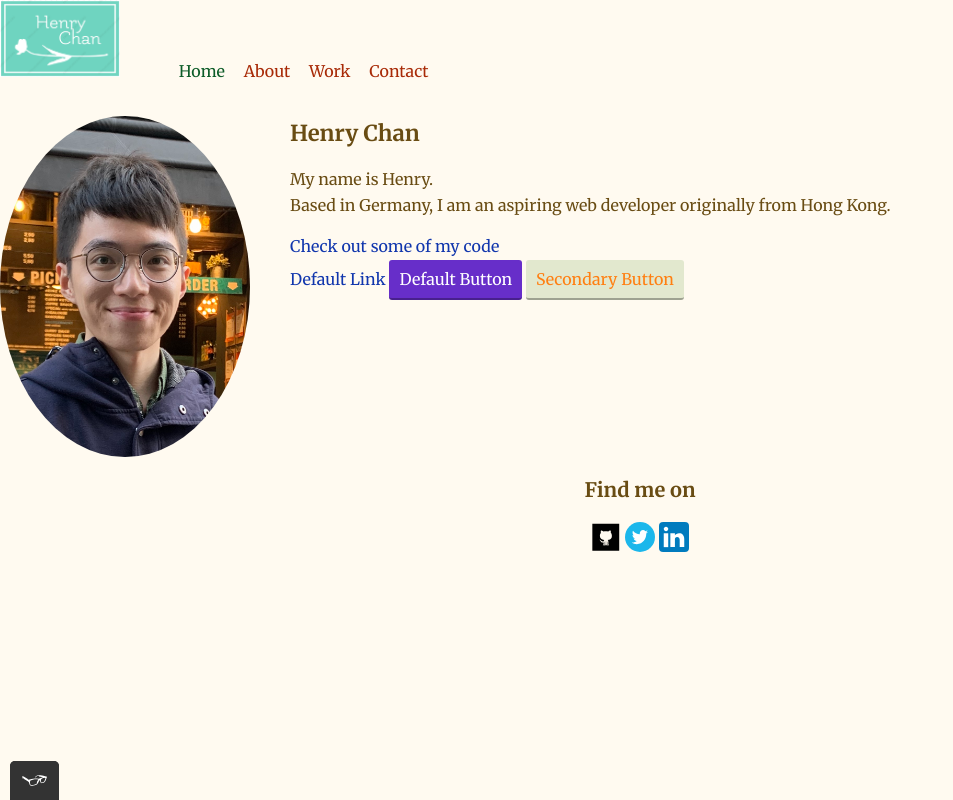
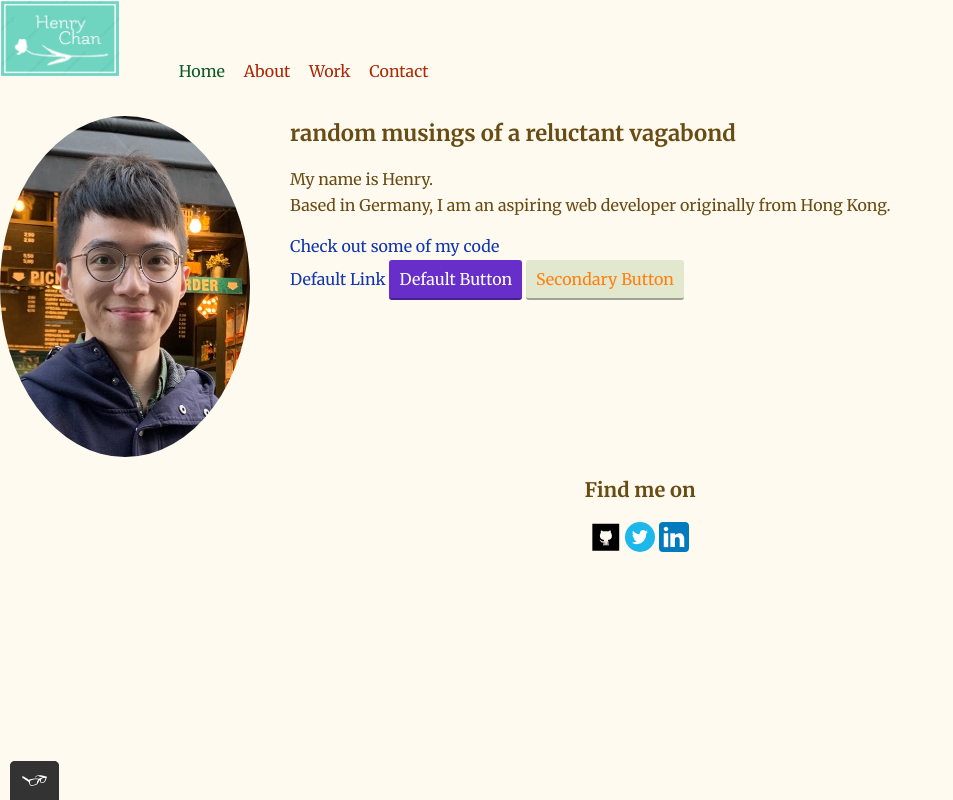
Before and after one commit to cyhhenry/portfolio-website, a plain HTML site: page index.html in a window 1280 px wide. Shown: the whole page, without its empty margins (0-953 px from the left). Drawn offline with nearby package versions, Linux system fonts and the light colour scheme.

Commit message:
Update index.html
Updated head title profile text

```diff
--- a/index.html
+++ b/index.html
@@ -35,7 +35,7 @@
 
   <section>
     <img src="img/profilepic.jpg" class="profile__pic" alt="A photograph of myself" >
-    <h1 class="head-title profile__text">Henry Chan</h1>
+    <h1 class="head-title profile__text">random musings of a reluctant vagabond</h1>
     <p class="profile__text">
       My name is Henry.<br>
       Based in Germany, I am an aspiring web developer originally from Hong Kong.
```
